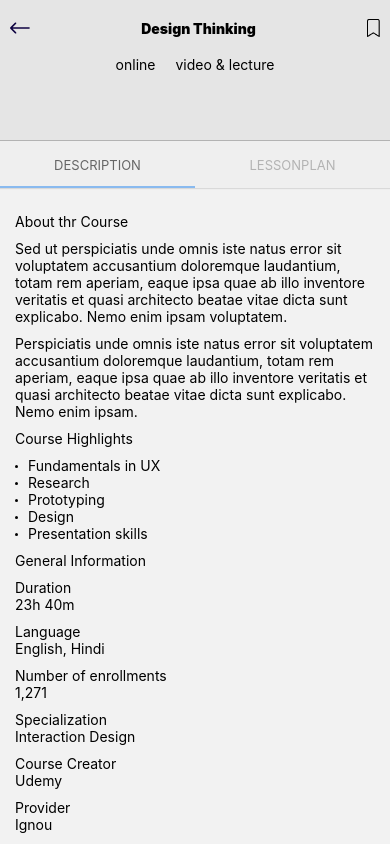
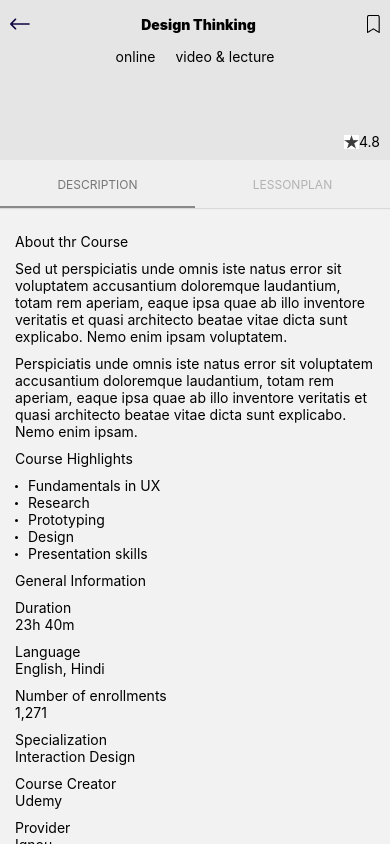
Before and after one commit to beckn/dsep-unified-bap-ui, a React Native app: screen /Training in a window 390 px wide. Built offline with nearby package versions, Linux system fonts and the light colour scheme.

Commit message:
Add common button

```diff
--- a/src/assets/images/index.ts
+++ b/src/assets/images/index.ts
@@ -11,7 +11,8 @@ const images = {
     success : require("../images/success.png"),
     grayCircle: require("../images/grayCircle.png"),
     downArrow: require("../images/downArrow.png"),
-    inclindArrow : require("../images/inclindVector.png")
+    inclindArrow : require("../images/inclindVector.png"),
+    star: require("../images/star.jpg"),
 
 
 }
--- a/src/screens/training/Confirmation.tsx
+++ b/src/screens/training/Confirmation.tsx
@@ -1,8 +1,9 @@
 import React from 'react';
-import { View, Text, TouchableOpacity,Image, Alert } from 'react-native';
+import { View, Text,Image, Alert } from 'react-native';
 import {styles} from './styles';
 import images from '../../assets/images';
 import Button from '../../components/button';
+import Header from './Header';
 
 function Confirmation({navigation}){
   const onClickConfirmation =(navigation) =>{
@@ -10,20 +11,7 @@ function Confirmation({navigation}){
   }
     return (
     <View style={styles.container}>
-      <View style={styles.header}>
-        <View style={styles.headerHeading}>
-        <TouchableOpacity onPress={()=>{navigation.goBack()}}>
-          <Image source={images.leftArrow}  />
-          </TouchableOpacity>
-        <Text style={styles.headerText}>{'Design Thinking'}</Text>
-        <Image source={images.vector} />
-        </View>
-          <View style={styles.video}>
-            <Text>{'online'}</Text>
-            <View style={styles.horizontalSpace}></View>
-            <Text>{'video & lecture'}</Text>
-          </View>
-      </View>
+       <Header navigation={navigation} />
       <View style={[styles.body,{alignItems:'center'}]}>
         <Image source={images.grayCircle} style={{marginTop:-50}} />
         <View style={styles.spacer}  />
@@ -42,23 +30,6 @@ function Confirmation({navigation}){
         <Text>{'Congratulations, your application has been sent'}</Text>
       </View>
       </View>
-      {/* <View style={styles.bottom}>
-      <View style={styles.spacer}  />
-      <View style={styles.spacer}  />
-       <TouchableOpacity onPress={()=>{}}>
-        <View style={styles.buyButton}>
-        <Text style={{color:'#ffffff'}}>{'Buy Now'}</Text>
-        </View>
-       </TouchableOpacity>
-       <View style={styles.spacer} />
-       <View style={styles.spacer} />
-       <TouchableOpacity onPress={()=>{}}>
-        <View style={styles.getButton}>
-        <Text style={{color:'#000000'}} >{'EXPLORE OTHER COURSES'}</Text>
-        </View>
-       </TouchableOpacity>
-       <View style={styles.spacer}  />
-      </View> */}
       <View style={styles.bottom}>
        <Button onPress={()=>onClickConfirmation(navigation)} text={'Buy Now'} type="dark"/>
        <View style={styles.spacer} />
--- a/src/screens/training/Debit.tsx
+++ b/src/screens/training/Debit.tsx
@@ -2,24 +2,13 @@ import React from 'react';
 import { View, Text, TextInput,Image,TouchableOpacity } from 'react-native';
 import {styles} from './styles';
 import images from '../../assets/images/index'
+import Header from './Header';
+
 
 function Debit({navigation}){
     return (
     <View style={styles.container}>
-      <View style={styles.header}>
-        <View style={styles.headerHeading}>
-        <TouchableOpacity onPress={()=>{navigation.goBack()}}>
-          <Image source={images.leftArrow}  />
-          </TouchableOpacity>
-        <Text style={styles.headerText}>{'Design Thinking'}</Text>
-        <Image source={images.vector} />
-        </View>
-          <View style={styles.video}>
-            <Text>{'online'}</Text>
-            <View style={styles.horizontalSpace}></View>
-            <Text>{'video & lecture'}</Text>
-          </View>
-      </View>
+      <Header navigation={navigation} />
       <View style={styles.body}>
       <Text style={styles.heading}>{'Credit / Debit card'}</Text>
       <View style={styles.spacer}  />
--- a/src/screens/training/Header.tsx
+++ b/src/screens/training/Header.tsx
@@ -20,6 +20,14 @@ function Header({navigation}){
             <View style={styles.horizontalSpace}></View>
             <Text>{'video & lecture'}</Text>
           </View>
+          <View style={{height:70}}>
+          </View>
+          <View style={styles.starEnd}>
+          <View style={styles.starValue}>
+          <Image source={images.star}/>
+          <Text style={styles.value}>{'4.8'}</Text>
+          </View>
+          </View>
         </View>
       </View>
         </>
@@ -27,25 +35,14 @@ function Header({navigation}){
 
 }
 const styles = StyleSheet.create({
-    container: {
-      flex:1,
-      backgroundColor: '#ffffff'
-    },
     header: {
       backgroundColor: '#E5E5E5',
-      height: 140,
-    //   opacity: .8,
+      height: 160,
       paddingLeft:10,
       paddingRight:10
     },
-    body: {
-      flex:8,
-      padding:15,
-      backgroundColor: '#E5E5E5',
-      opacity:0.6
-    },
     headerHeading: {
-     height: '40%',
+     height: '30%',
      flexDirection:'row',
      justifyContent: 'space-between',
      alignItems:'center',
@@ -58,22 +55,6 @@ const styles = StyleSheet.create({
       color: '#000000',
       zIndex:9
     },
-    buyButton: {
-     height: 45,
-     backgroundColor:'#000000',
-     alignItems:'center',
-     justifyContent:'center',
-     borderRadius: 4
-
-    },
-    getButton: {
-      height: 45,
-      backgroundColor: '#E5E5E5',
-      alignItems:'center',
-      justifyContent:'center',
-      borderRadius: 4
-
-     },
      headerText: {
       textAlign: 'center',
       fontWeight:'900'
@@ -85,18 +66,18 @@ const styles = StyleSheet.create({
     horizontalSpace: {
       width:20
     },
-    course: {
-      flexDirection: 'row',
-      alignItems:'center'
+    left:{
+      left:10
     },
-    dot: {
-      height:3,
-      width:3,
-      backgroundColor:'black',
-      borderRadius:20,
-      top:1
+    starEnd:{
+      alignItems:'flex-end'
     },
-    left:{left:10}
+    starValue: {
+      flexDirection:'row'
+    },
+    value: {
+      top:-2.5
+    }
 
   });
 export default Header;
--- a/src/screens/training/index.tsx
+++ b/src/screens/training/index.tsx
@@ -9,24 +9,26 @@ const Training = ({navigation}:any) => {
 
   return (
     <>
-     <Header navigation={navigation} />
-   <Tab.Navigator  tabBarOptions={{
-            activeTintColor: '#000000',
-            inactiveTintColor: 'gray',
+    <Header navigation={navigation} />
+    <Tab.Navigator  tabBarOptions={{
             tabStyle: {
               backgroundColor: '#E5E5E5',
-              borderTopWidth: 0.5,
               borderColor:'gray',
               opacity:0.6,
-
             },
-            labelStyle: {
-                borderColor:'gray',
+              style: {
+                elevation: 1,
               },
           }}
-          swipeEnabled={false}
+          screenOptions={{
+            tabBarLabelStyle: { fontSize: 12 },
+            tabBarIndicatorStyle: {backgroundColor:'#000000'}
+          }}
+          swipeEnabled={true}
           >
-      <Tab.Screen name="Description" component={Description} />
+      <Tab.Screen name="Description" component={Description}
+       options={{}}
+      />
       <Tab.Screen name="LessonPlan" component={LessonPlan} />
     </Tab.Navigator>
     </>
--- a/src/screens/training/styles.ts
+++ b/src/screens/training/styles.ts
@@ -1,5 +1,7 @@
 import {StyleSheet, ViewStyle} from 'react-native';
 import {Metrics} from '@styles/metrics';
+import { Colors } from '@styles/colors';
+
 type Styles = {
     container: ViewStyle;
     header: ViewStyle;
@@ -65,7 +67,7 @@ export const styles = StyleSheet.create<Styles>({
       height:10
     },
     heading: {
-      color: '#000000',
+      color: Colors.black,
       fontSize:14
     },
     card:{
@@ -76,7 +78,7 @@ export const styles = StyleSheet.create<Styles>({
     },
     buyButton: {
       height: 45,
-      backgroundColor:'#000000',
+      backgroundColor: Colors.black,
       alignItems:'center',
       justifyContent:'center',
       borderRadius: 4
@@ -92,20 +94,20 @@ export const styles = StyleSheet.create<Styles>({
       },
       debitCard: {
         height: 146,
-        backgroundColor: '#ffffff',
+        backgroundColor: Colors.white,
         borderRadius: 20,
         padding:15
       },
       smallCard :{
         height: 70,
-        backgroundColor: '#ffffff',
+        backgroundColor: Colors.white,
         borderRadius: 20,
         flexDirection:'row',
         alignItems:'center'
       },
       upiCard:{
         height: 70,
-        backgroundColor: '#ffffff',
+        backgroundColor: Colors.white,
         borderRadius: 20,
         flexDirection:'row',
         alignItems:'center',
@@ -127,7 +129,7 @@ export const styles = StyleSheet.create<Styles>({
         flexDirection:'row'
       },
       bottom: {
-        backgroundColor:'#ffffff',
+        backgroundColor: Colors.white,
          padding:15
       },
       debitHalf :{
@@ -141,7 +143,7 @@ export const styles = StyleSheet.create<Styles>({
       },
       button: {
         width:'55%',
-        backgroundColor:'#000000',
+        backgroundColor: Colors.black,
         height:40,
         alignItems:'center',
         alignSelf:'center',
@@ -161,7 +163,7 @@ export const styles = StyleSheet.create<Styles>({
     line : {
       height:1,
       width:'100%',
-      backgroundColor:'#000',
+      backgroundColor:Colors.black,
       opacity: 0.2
     },
     success: {
@@ -177,7 +179,7 @@ export const styles = StyleSheet.create<Styles>({
   dot: {
     height:3,
     width:3,
-    backgroundColor:'black',
+    backgroundColor: Colors.black,
     borderRadius:20,
     top:1
   },
```
Also changed, not shown: src/assets/images/star.jpg (added).
